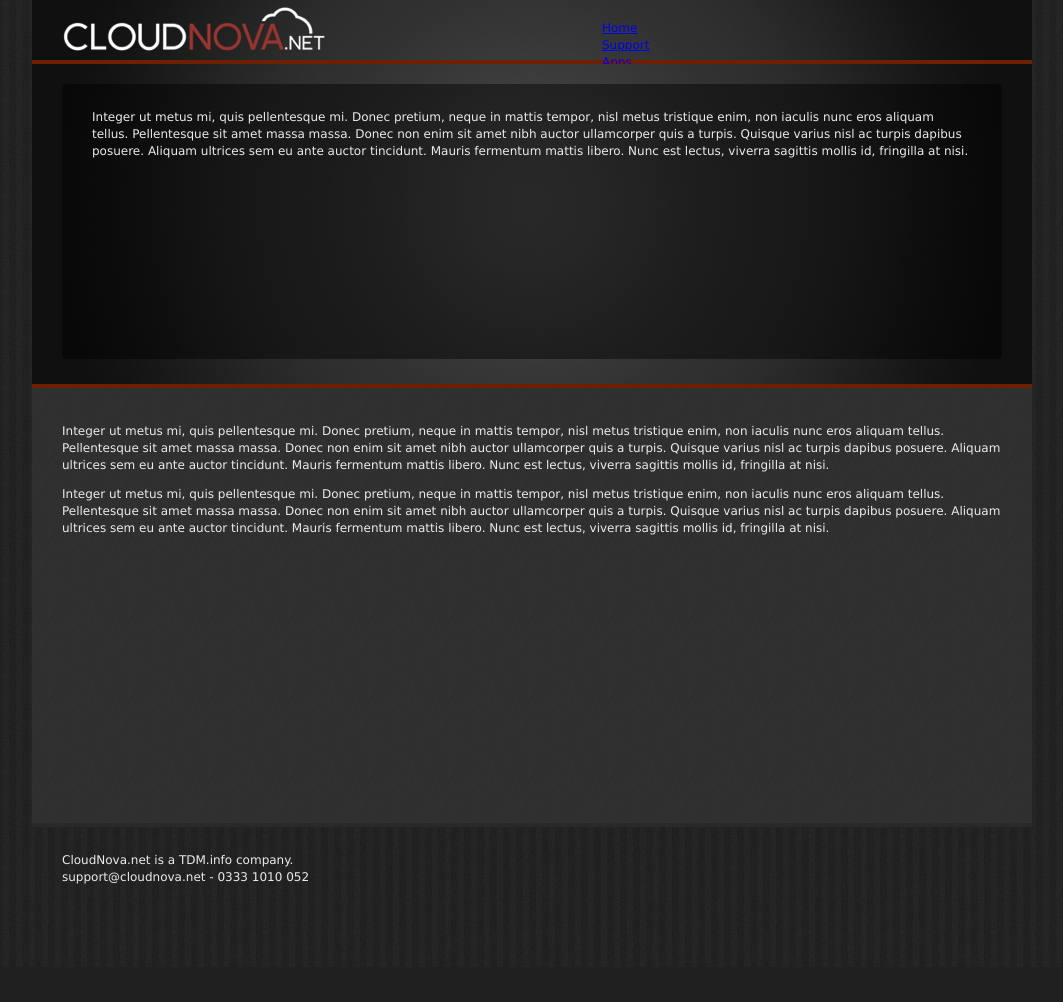
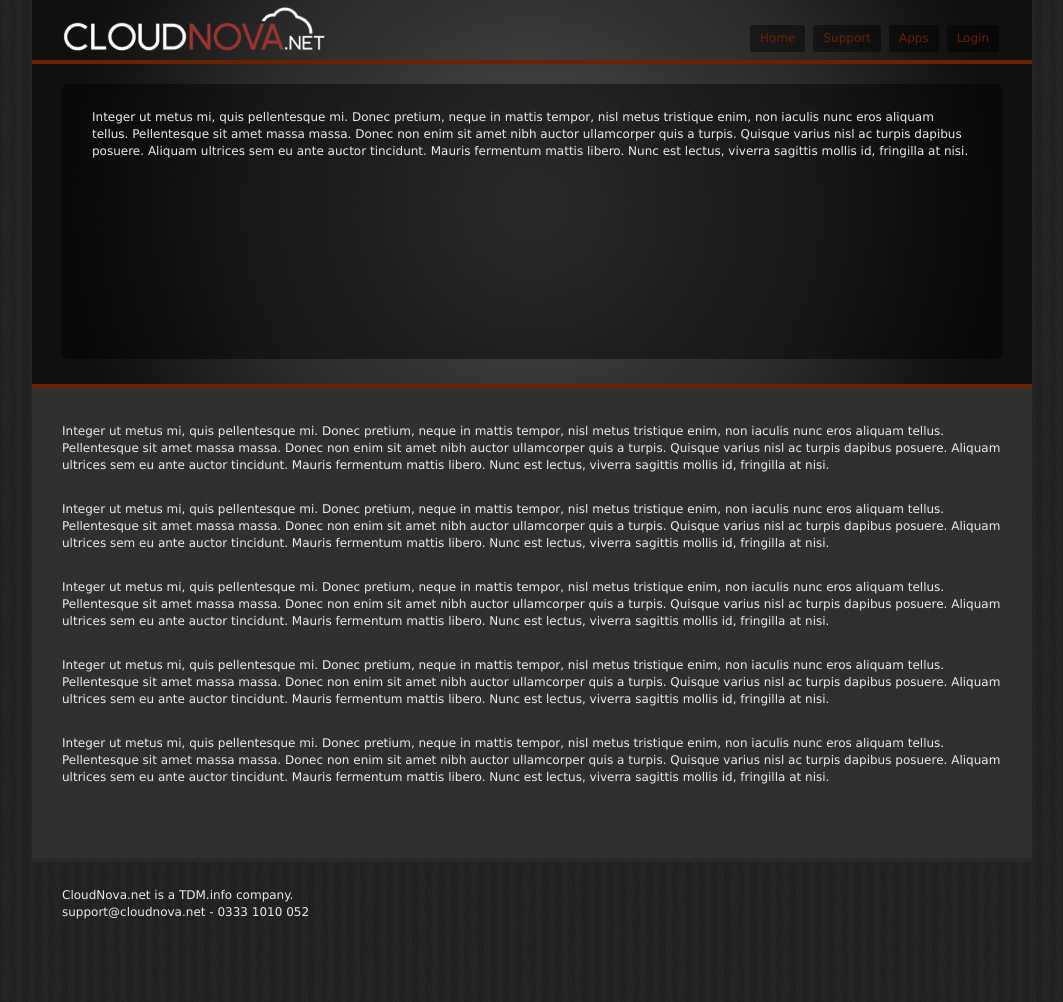
Before and after one commit to TrellixVulnTeam/hn_1332, a PHP site: page / in a window 1280 px wide. Shown: the whole page, without its empty margins (108-1171 px from the left). Before the commit the page ends 884 px from the top, so only its background shows below. Run offline with PHP 8.4, Linux system fonts and the light colour scheme.

Commit message:
Fix links

```diff
--- a/client-php/index.html
+++ b/client-php/index.html
@@ -46,6 +46,12 @@ Integer ut metus mi, quis pellentesque mi. Donec pretium, neque in mattis tempor
 
 <p>Integer ut metus mi, quis pellentesque mi. Donec pretium, neque in mattis tempor, nisl metus tristique enim, non iaculis nunc eros aliquam tellus. Pellentesque sit amet massa massa. Donec non enim sit amet nibh auctor ullamcorper quis a turpis. Quisque varius nisl ac turpis dapibus posuere. Aliquam ultrices sem eu ante auctor tincidunt. Mauris fermentum mattis libero. Nunc est lectus, viverra sagittis mollis id, fringilla at nisi.</p>
 
+<p>Integer ut metus mi, quis pellentesque mi. Donec pretium, neque in mattis tempor, nisl metus tristique enim, non iaculis nunc eros aliquam tellus. Pellentesque sit amet massa massa. Donec non enim sit amet nibh auctor ullamcorper quis a turpis. Quisque varius nisl ac turpis dapibus posuere. Aliquam ultrices sem eu ante auctor tincidunt. Mauris fermentum mattis libero. Nunc est lectus, viverra sagittis mollis id, fringilla at nisi.</p>
+
+<p>Integer ut metus mi, quis pellentesque mi. Donec pretium, neque in mattis tempor, nisl metus tristique enim, non iaculis nunc eros aliquam tellus. Pellentesque sit amet massa massa. Donec non enim sit amet nibh auctor ullamcorper quis a turpis. Quisque varius nisl ac turpis dapibus posuere. Aliquam ultrices sem eu ante auctor tincidunt. Mauris fermentum mattis libero. Nunc est lectus, viverra sagittis mollis id, fringilla at nisi.</p>
+
+<p>Integer ut metus mi, quis pellentesque mi. Donec pretium, neque in mattis tempor, nisl metus tristique enim, non iaculis nunc eros aliquam tellus. Pellentesque sit amet massa massa. Donec non enim sit amet nibh auctor ullamcorper quis a turpis. Quisque varius nisl ac turpis dapibus posuere. Aliquam ultrices sem eu ante auctor tincidunt. Mauris fermentum mattis libero. Nunc est lectus, viverra sagittis mollis id, fringilla at nisi.</p>
+
 </div>
 
 <div id="footer">CloudNova.net is a TDM.info company.<br />support@cloudnova.net - 0333 1010 052</div>
--- a/client-php/style.css
+++ b/client-php/style.css
@@ -48,15 +48,34 @@ body {
 }
 
 #links {
-	margin-top: 20px;
-	margin-right: 30px;
-	height: 30px;
+	margin-top: 25px;
+	margin-right: 25px;
 	float: right;
-	width: 400px;
 	position: relative;
 }
 
 .links_item {
+	padding-right: 10px;
+	padding-left: 10px;
+	padding-bottom: 5px;
+	padding-top: 5px;
+	float: left;
+	margin-right: 8px;
+	background-image: url(images/banner_block.png);
+	background-repeat: repeat;
+	-moz-border-radius: 3px;
+	border-radius: 3px;
+
+#links a {color: #ebebeb; text-decoration: none; display:block;}
+#links a:hover {color: #6c2103; text-decoration: none; display:block;}
+#links a:active {text-decoration: none; display:block;}
+#links a:visited {text-decoration: none; display:block;}
+
+a {color: #6c2103; text-decoration: none;}
+a:hover {color: #ebebeb; text-decoration: none;}
+a:active {text-decoration: none;}
+a:visited {text-decoration: none;}
+
 }
 #banner {
 	border-bottom-color: #6c2103;
@@ -87,6 +106,7 @@ body {
 	border-radius: 5px;
 }
 #content {
+	padding-bottom: 35px;
 	padding-top: 35px;
 	border-bottom-color: #292929;
 	border-bottom-style: solid;
@@ -99,6 +119,7 @@ body {
 }
 
 p {
+	padding-bottom: 15px;
 	padding-right: 30px;
 	margin-top: 0px;
 	padding-left: 30px;
```
